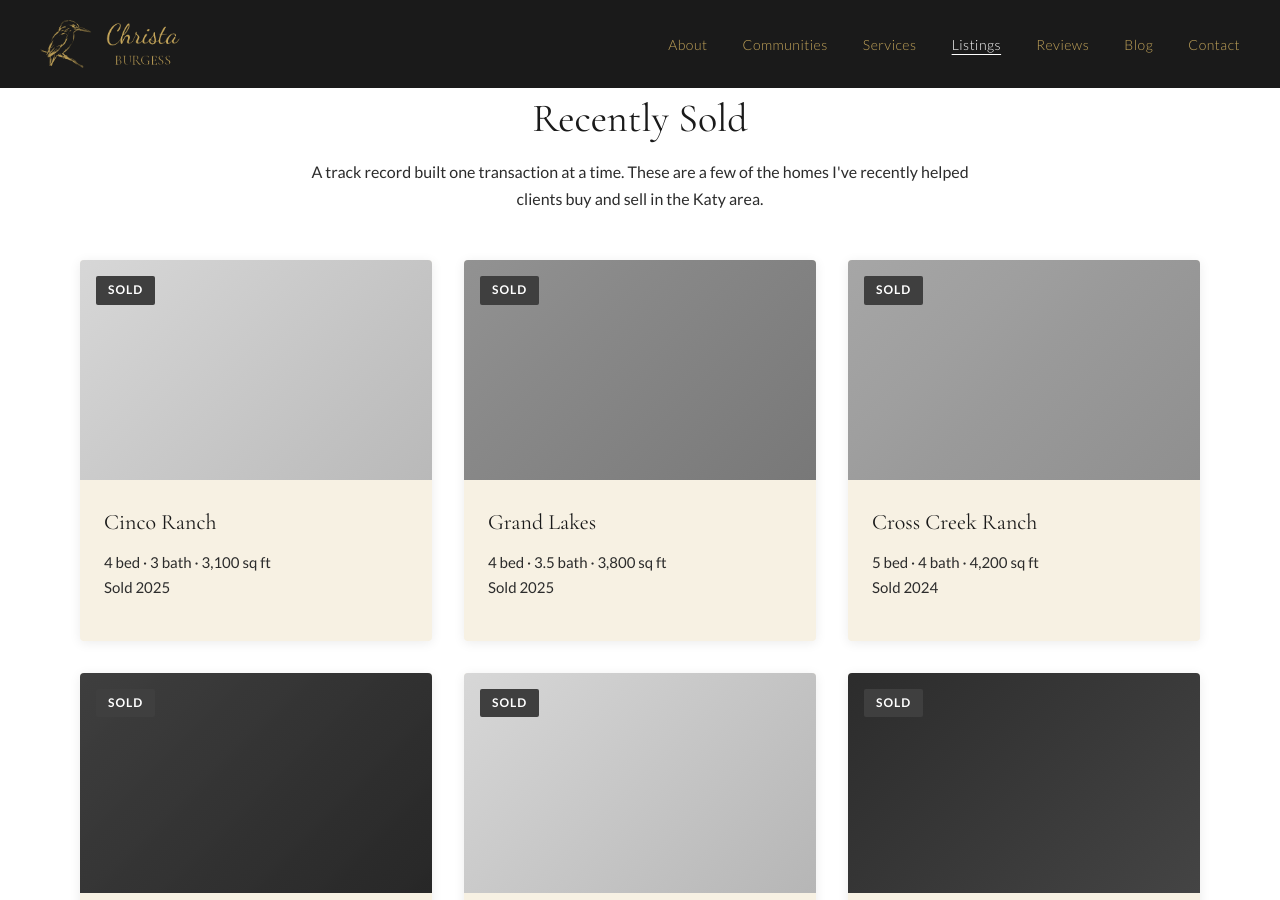
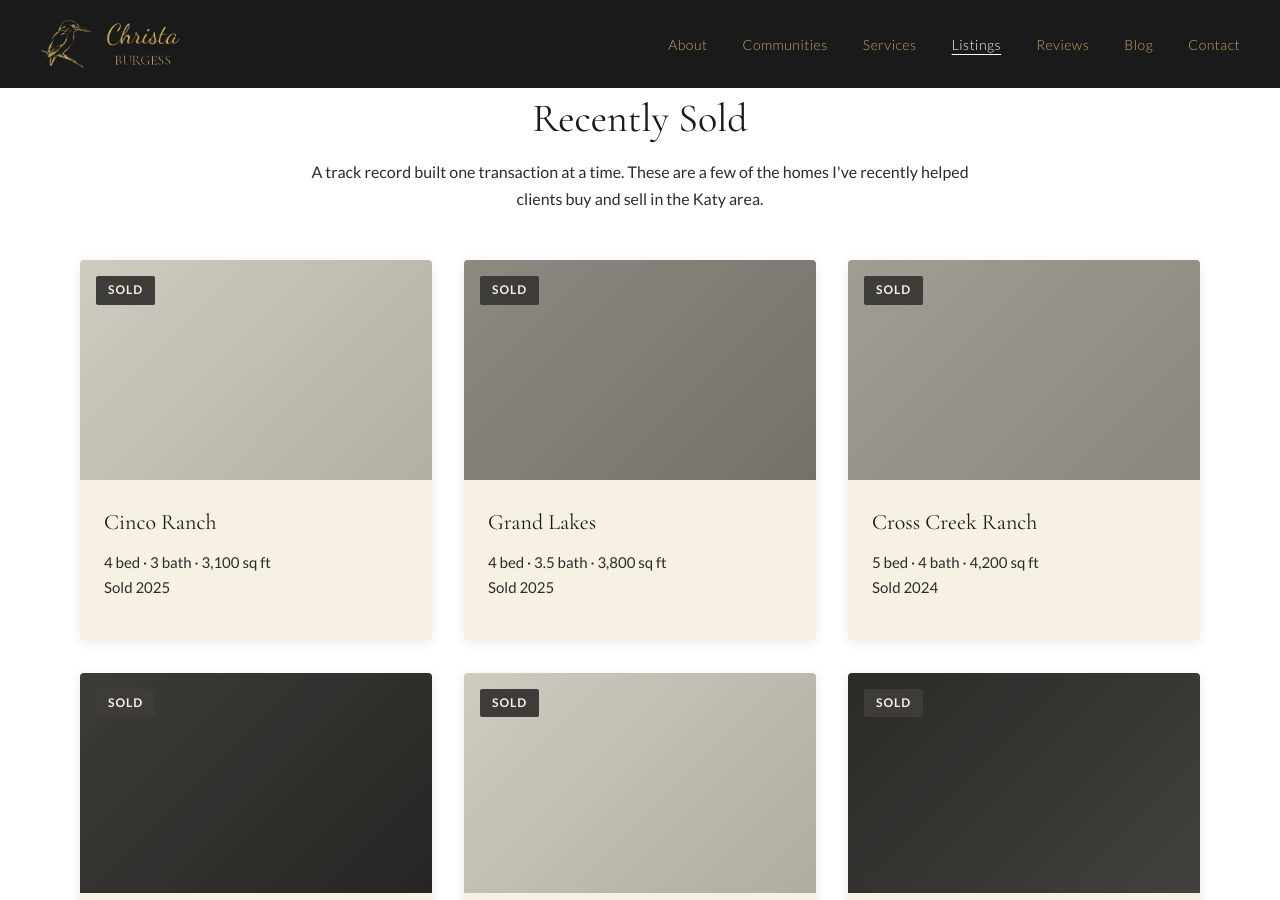
Before and after one commit to TravisBHolden/christaburgess-site, a Jekyll site: the page built from listings.html, in a window 1280 px wide and 900 px high, scrolled down 1412 px. Built offline with Jekyll 4.4.1, drawn with Linux system fonts in a browser that asks for light colours.

Commit message:
Card images: mix-blend-mode multiply for warm cream background on all illustrations

```diff
--- a/assets/css/style.css
+++ b/assets/css/style.css
@@ -394,6 +394,7 @@ h3 { font-size: 28px; margin-bottom: 16px; }
   background: var(--bg-cream);
   display: block;
   filter: grayscale(100%);
+  mix-blend-mode: multiply;
 }
 .card-body { padding: 24px; }
 .card-body h3 { font-size: 22px; margin-bottom: 8px; }
```
